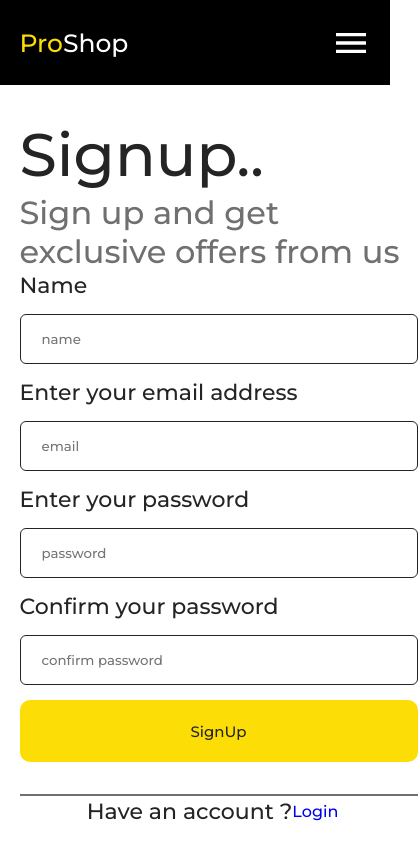
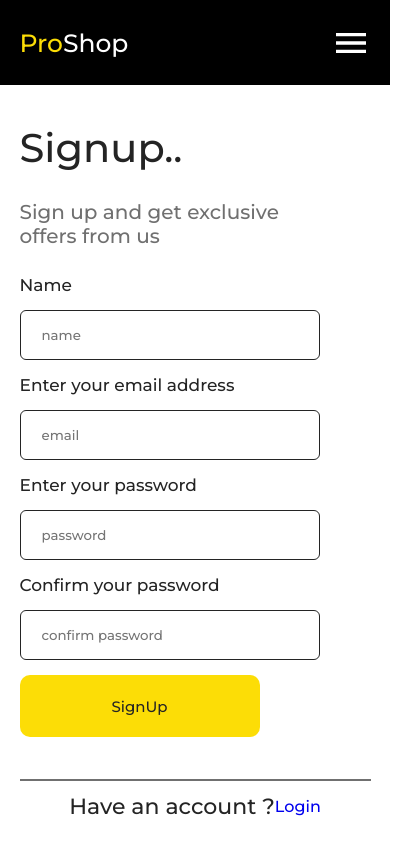
Before and after one commit to mohamed18yo/pro-shop, a React (Create React App) app: page /signup in a window 390 px wide. Shown: the whole page, 418 px wide, since content can reach past the window. Built offline with nearby package versions, Linux system fonts and the light colour scheme.

Commit message:
make auth section responsive

```diff
--- a/src/screens/Gust/auth/auth.style.js
+++ b/src/screens/Gust/auth/auth.style.js
@@ -1,7 +1,6 @@
 import styled from "styled-components";
 
-
-import { FlexRow, FlexCol } from "../../../Global.style";
+import { FlexRow, FlexCol, Typography } from "../../../Global.style";
 
 import { Field } from "formik";
 
@@ -10,17 +9,44 @@ export const LoginSection = styled(FlexRow)`
   justify-content: space-between;
   margin-top: 2rem;
 `;
+export const Title = styled(Typography)`
+  font-size: 60px;
+  color: #242424;
+  @media screen and ( max-width:400px) {
+    font-size: 40px;
+  }
+`;
+export const Description = styled(Typography)`
+  font-size: 32px;
+  color: #707070;
+  margin: 16px 0;
+  @media screen and (max-width: 400px){
+    font-size: 20px;
+    width:300px;
+  }
+`;
+export const Label = styled(Typography)`
+  font-size: 22px;
+  color: #242424;
+  @media screen and (max-width: 400px){
+    font-size: 17px;
+  }
+`;
+
 export const FormBox = styled(FlexCol)`
   width: 474px;
   height: 709px;
+  @media screen and (max-width:400px){
+    width:100%;
+  }
 `;
 
 export const ImgBox = styled(FlexCol)`
-     width: 60%;
+  width: 60%;
 
-     @media screen and (max-width:1000px){
-       display: none;
-     }
+  @media screen and (max-width: 1000px) {
+    display: none;
+  }
 `;
 export const Input = styled(Field)`
   width: 398px;
@@ -31,11 +57,17 @@ export const Input = styled(Field)`
   text-indent: 5px;
   padding: 1rem;
   margin: 15px 0;
+  @media screen and (max-width: 400px) {
+    width: 300px;
+  }
 `;
 export const CBox = styled(FlexRow)`
   width: 386px;
   align-items: center;
   justify-content: center;
+  @media screen and (max-width:400px){
+    width:100%;
+  }
 `;
 export const ErrorMsg = styled("span")`
   color: red;
@@ -46,8 +78,8 @@ export const ErrorMsg = styled("span")`
   align-items: start;
   font-size: 17px;
 `;
-export const SignupSection= styled(FlexRow)`
-    height:787;
-    justify-content: space-between;
-    margin-top:2rem;
-`
+export const SignupSection = styled(FlexRow)`
+  height: 787;
+  justify-content: space-between;
+  margin-top: 2rem;
+`;
--- a/src/screens/Gust/auth/login/login.jsx
+++ b/src/screens/Gust/auth/login/login.jsx
@@ -5,6 +5,10 @@ import {
   ImgBox,
   ErrorMsg,
   FormBox,
+  Title,
+  Description,
+  Label,
+
 } from "../auth.style";
 import {
   SectionRole,
@@ -41,12 +45,12 @@ function Login() {
       <IneerSection>
         <LoginSection>
           <FormBox>
-            <Typography fontSize={60} color={"#242424"}>
+            <Title  color={"#242424"}>
               Login.
-            </Typography>
-            <Typography fontSize={32} color={"#707070"}>
+            </Title>
+            <Description>
               Login with your data that you entered during registration
-            </Typography>
+            </Description>
             <Formik
               initialValues={{
                 email: "",
@@ -65,9 +69,9 @@ function Login() {
                     alignItems: "start",
                     flexDirection: "column",
                   }}>
-                    <Typography fontSiemailze={22} color={"#242424"}>
+                    <Label >
                       Enter your email address
-                    </Typography>
+                    </Label>
                     <Input
                       name={"email"}
                       type={"email"}
@@ -77,23 +81,23 @@ function Login() {
                   <ErrorMsg>{errors.email}</ErrorMsg>
                 ) : null}
 
-                    <Typography fontSize={22} color={"#242424"}>
+                    <Label>
                       Enter your password
-                    </Typography>
+                    </Label>
                     <Input
                       name={"password"}
                       type={"password"}
                       placeholder={"password"}
                     />
                      {errors.password && touched.password ? (
-                  <ErrorMsg>{errors.password}</ErrorMsg>
-                ) : null}
-                {error?( <ErrorMsg>{error}</ErrorMsg>):null}
+                          <ErrorMsg>{errors.password}</ErrorMsg>
+                       ) : null}
+                    {error?( <ErrorMsg>{error}</ErrorMsg>):null}
                     <Button
                       isLoading={isLoading}
                       type={"button"}
                       style={{ marginTop: "2rem" }}
-                      width={"398px"}
+                      width={"80%"}
                       text={"Login"}
                     ></Button>
                     <CBox>
@@ -111,8 +115,8 @@ function Login() {
                     </CBox>
                     <CBox>
                       <Typography
-                        style={{ letterSpacing: "0.88px" }}
-                        fontSize={22}
+                        style={{ letterSpacing: "0.88px",marginTop:'1rem' }}
+                        fontSize={18}
                         color={"#242424"}
                       >
                         Forgot your password?
@@ -122,7 +126,7 @@ function Login() {
                 );
               }}
             </Formik>
-            <Line width={398} color={"#707070"} />
+            <Line width={"80%"} color={"#707070"} />
             <CBox>
               <Link to={"/signup"}>
                 <PrivetButton style={{marginTop:'1rem'}}>Singup Now</PrivetButton>{" "}
--- a/src/screens/Gust/auth/signup/signup.jsx
+++ b/src/screens/Gust/auth/signup/signup.jsx
@@ -12,6 +12,9 @@ import {
   FormBox,
   ErrorMsg,
   SignupSection,
+  Title,
+  Description,
+  Label,
 } from "../auth.style";
 import {
   SectionRole,
@@ -36,12 +39,12 @@ function Signup() {
       <IneerSection>
         <SignupSection>
           <FormBox>
-            <Typography fontSize={60} color={"#242424"}>
+            <Title>
               Signup..
-            </Typography>
-            <Typography fontSize={32} color={"#707070"}>
+            </Title>
+            <Description >
               Sign up and get exclusive offers from us
-            </Typography>
+            </Description>
             <Formik
               initialValues={{
                 name: "",
@@ -55,17 +58,17 @@ function Signup() {
               {({ errors, touched }) => {
                 return (
                   <Form>
-                    <Typography fontSize={22} color={"#242424"}>
+                    <Label>
                       Name
-                    </Typography>
+                    </Label>
                     <Input
                       name={"name"}
                       type={"name"}
                       placeholder={"name"}
                     ></Input>
-                    <Typography fontSize={22} color={"#242424"}>
+                    <Label>
                       Enter your email address
-                    </Typography>
+                    </Label>
                     <Input
                       name={"email"}
                       type={"email"}
@@ -75,9 +78,9 @@ function Signup() {
                       <ErrorMsg>{errors.email}</ErrorMsg>
                     ) : null}
 
-                    <Typography fontSize={22} color={"#242424"}>
+                    <Label>
                       Enter your password
-                    </Typography>
+                    </Label>
                     <Input
                       name={"password"}
                       type={"password"}
@@ -87,9 +90,9 @@ function Signup() {
                       <ErrorMsg>{errors.password}</ErrorMsg>
                     ) : null}
 
-                    <Typography fontSize={22} color={"#242424"}>
+                    <Label>
                       Confirm your password
-                    </Typography>
+                    </Label>
                     <Input
                       name={"confirmPassword"}
                       type={"password"}
@@ -101,7 +104,7 @@ function Signup() {
 
                     <Button
                       isLoading={isLoading}
-                      width={"398px"}
+                      width={"80%"}
                       text={"SignUp"}
                     ></Button>
                     {error ? <ErrorMsg>{error}</ErrorMsg> : null}
@@ -110,7 +113,7 @@ function Signup() {
               }}
             </Formik>
 
-            <Line width={398} color={"#707070"} />
+            <Line width={"100%"} color={"#707070"} />
             <CBox>
               <Typography fontSize={22} color={"#242424"}>
                 Have an account ?
```
